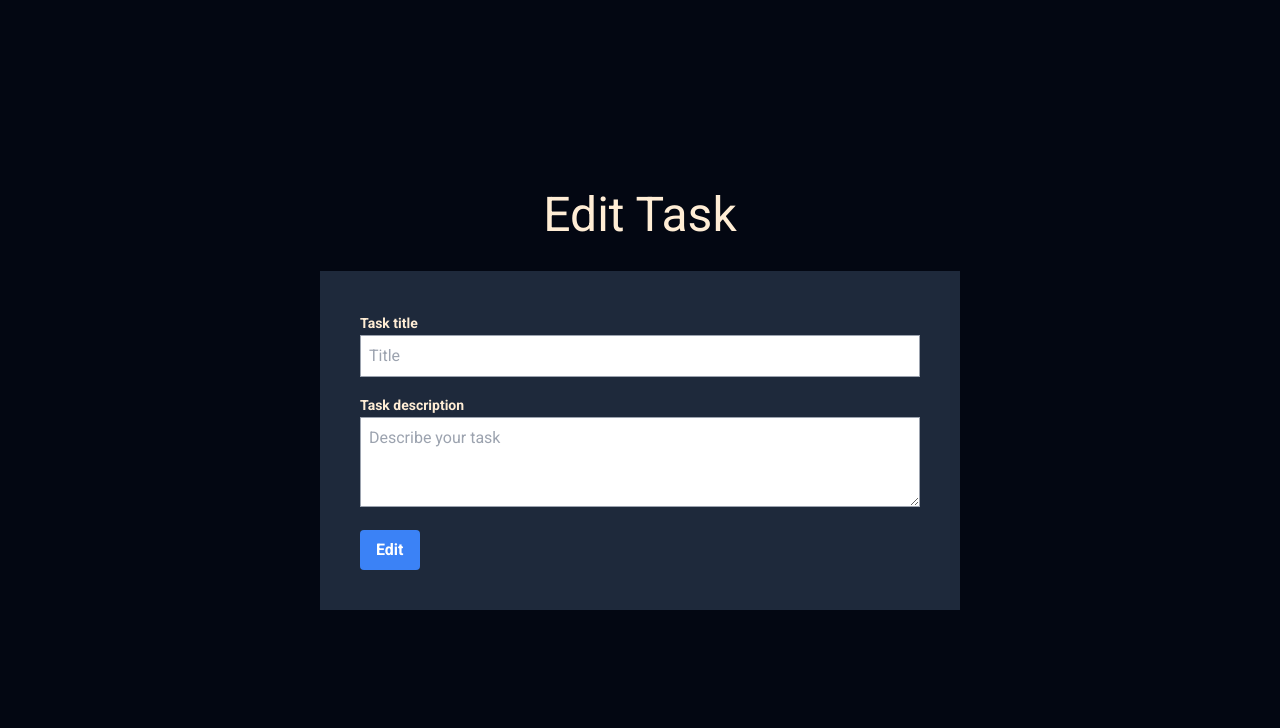
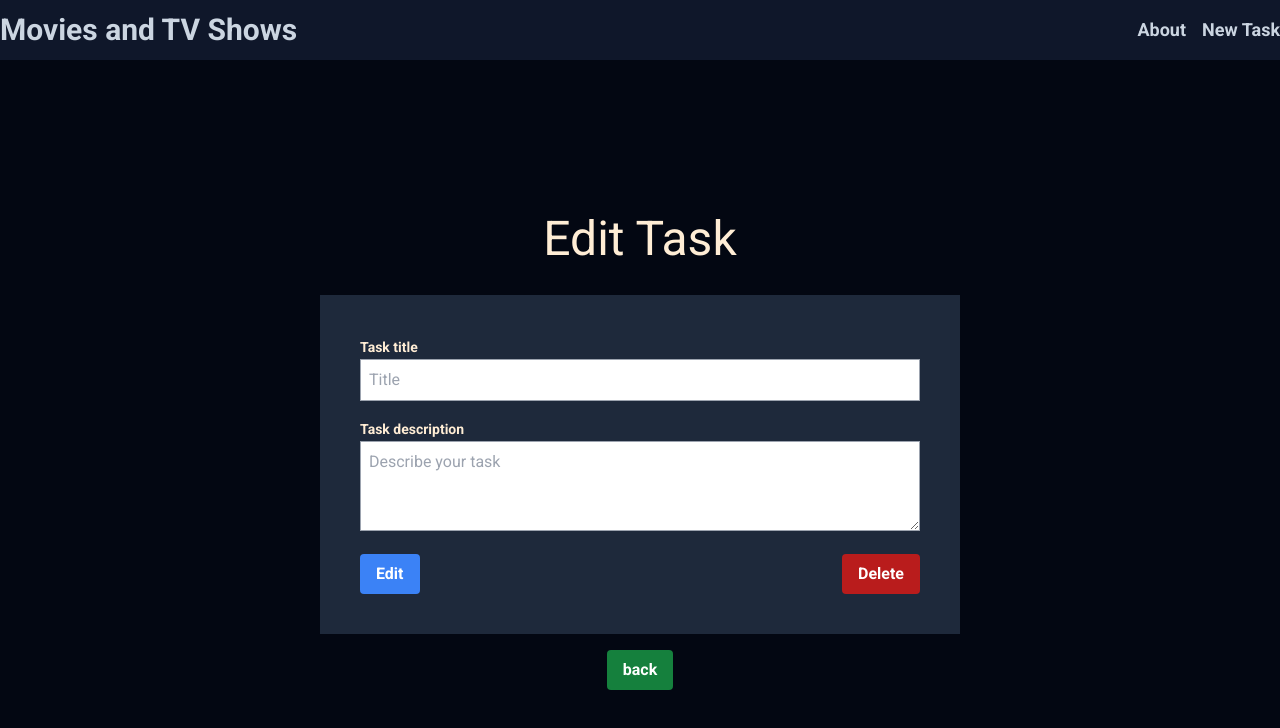
Before and after one commit to flan02/course-nextjs, a Next.js app: page /tasks/edit/1 in a window 1280 px wide. Shown: the top 728 px of the page. Built offline with nearby package versions, Linux system fonts and the light colour scheme; no server answers; the database is empty.

Commit message:
Creamos el delete task, personalizamos componentes y validamos que la ruta ingresada no sea erronea. Queda un topico en el curso que es el DEPLOY con Vercel y elegir una bbdd sql serverless para migrar nuestro proyecto de prisma al servidor.

```diff
--- a/src/app/layout.jsx
+++ b/src/app/layout.jsx
@@ -1,3 +1,4 @@
+import NavbarTask from "@/components/NavbarTask";
 import "../../globals.css";
 import { roboto } from "@/app/styles/font.js";
 
@@ -9,7 +10,10 @@ export const metadata = {
 export default function RootLayout({ children }) {
   return (
     <html lang="en" className={`${roboto.variable}`}>
-      <body>{children}</body>
+      <body>
+        <NavbarTask />
+        {children}
+      </body>
     </html>
   );
 }
--- a/src/app/newtask/page.jsx
+++ b/src/app/newtask/page.jsx
@@ -43,10 +43,11 @@ function NewTask({ params }) {
       });
       const data = await res.json();
     }
-    router.prefetch(false); //TODO para que no se quede en la pagina de edicion
+    //router.prefetch(false);
     router.refresh(); //TODO para que se refresque la pagina y actualice el estado
     router.push("/");
   };
+
   return (
     <>
       <div className="h-screen flex flex-col justify-center items-center">
@@ -82,12 +83,36 @@ function NewTask({ params }) {
             placeholder="Describe your task"
             className="border border-gray-400 p-2 mb-4 w-full text-blue-700"
           ></textarea>
-          <div className="w-full">
-            <button className="bg-blue-500 hover:bg-blue-700 text-white font-bold py-2 px-4 rounded">
+          <div className="w-full flex justify-between">
+            <button
+              type="submit"
+              className="bg-blue-500 hover:bg-blue-700 text-white font-bold py-2 px-4 rounded"
+            >
               {params.id ? "Edit" : "New"}
             </button>
+            {params.id && (
+              <button
+                onClick={async () => {
+                  await fetch(`/api/tasks/${params.id}`, {
+                    method: "DELETE",
+                  });
+                  router.refresh(); //TODO para que se refresque la pagina y actualice el estado
+                  router.push("/");
+                }}
+                type="button"
+                className="bg-red-700 hover:bg-red-600 text-white font-bold py-2 px-4 rounded"
+              >
+                Delete
+              </button>
+            )}
           </div>
         </form>
+        <button
+          onClick={() => router.back()}
+          className="my-4 bg-green-700 hover:bg-green-600 text-white font-bold py-2 px-4 rounded"
+        >
+          back
+        </button>
       </div>
     </>
   );
--- a/src/app/not-found.jsx
+++ b/src/app/not-found.jsx
@@ -4,12 +4,16 @@ import Link from "next/link";
 
 export default function Notfound() {
   return (
-    <>
-      <section>
-        <h1>404</h1>
-        <h2>Page not found</h2>
-        <Link href="/">Volver</Link>
-      </section>
-    </>
+    <section className="h-[calc(100vh-7rem)] flex flex-col justify-center items-center">
+      <div>
+        <h1 className="xl:text-7xl text-5xl font-bold">404 | Page not found</h1>
+      </div>
+      <Link
+        className="border border-white my-8 bg-green-700 hover:bg-green-600 text-white font-bold py-2 px-4 rounded"
+        href="/"
+      >
+        back
+      </Link>
+    </section>
   );
 }
--- a/src/app/page.jsx
+++ b/src/app/page.jsx
@@ -1,3 +1,4 @@
+import ButtonTask from "@/components/ButtonTask";
 import TaskCard from "@/components/TaskCard";
 import { prisma } from "@/libs/prisma";
 
@@ -29,6 +30,7 @@ export default async function HomePage() {
           <TaskCard task={task} key={task.id} />
         ))}
       </div>
+      <ButtonTask />
     </section>
   );
 }
--- /dev/null
+++ b/src/components/ButtonTask.jsx
@@ -0,0 +1,20 @@
+"use client";
+
+import { useRouter } from "next/navigation";
+
+function ButtonTask() {
+  const router = useRouter();
+  return (
+    <div className="flex justify-center my-4">
+      <button
+        onClick={() => router.push("/newtask")}
+        type="button"
+        className="border border-white my-4 bg-blue-500 hover:bg-blue-700 text-white font-bold py-2 px-4 rounded"
+      >
+        Add Task
+      </button>
+    </div>
+  );
+}
+
+export default ButtonTask;
--- /dev/null
+++ b/src/components/NavbarTask.jsx
@@ -0,0 +1,32 @@
+import Link from "next/link";
+
+function NavbarTask() {
+  return (
+    <nav className="bg-slate-900">
+      <div className="container py-3 mx-auto flex justify-between items-center">
+        <Link href="/">
+          <h3 className="font-bold text-3xl text-slate-300 hover:text-slate-200">
+            Movies and TV Shows
+          </h3>
+        </Link>
+        <ul className="flex gap-x-4 text-lg font-bold">
+          <li>
+            <Link className="text-slate-300 hover:text-slate-200" href="/about">
+              About
+            </Link>
+          </li>
+          <li>
+            <Link
+              className="text-slate-300 hover:text-slate-200"
+              href="/newtask"
+            >
+              New Task
+            </Link>
+          </li>
+        </ul>
+      </div>
+    </nav>
+  );
+}
+
+export default NavbarTask;
```
Also changed, not shown: 1 other file (tests, documents, lock files or other folders).
